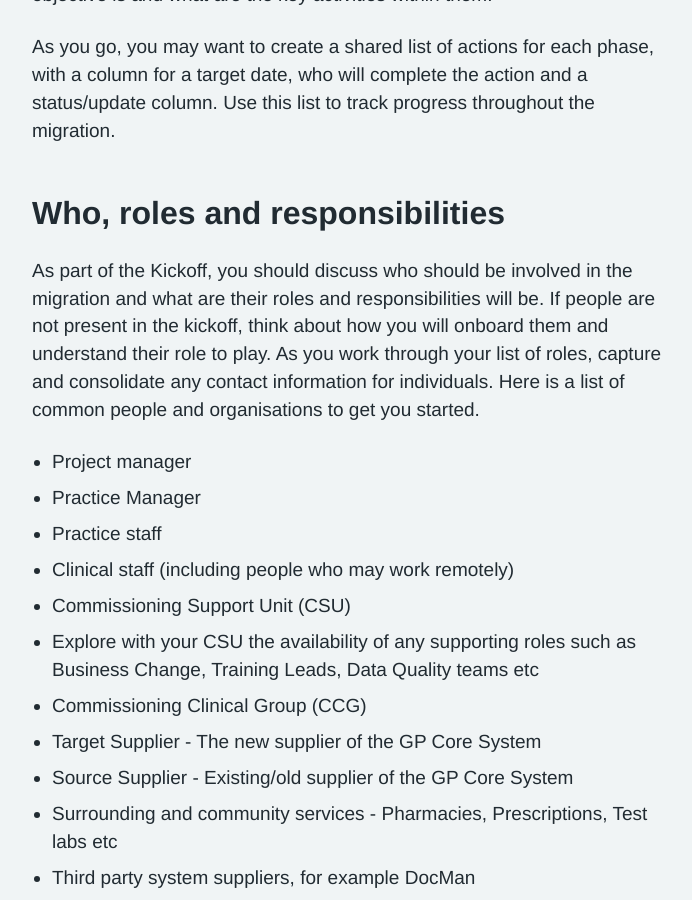
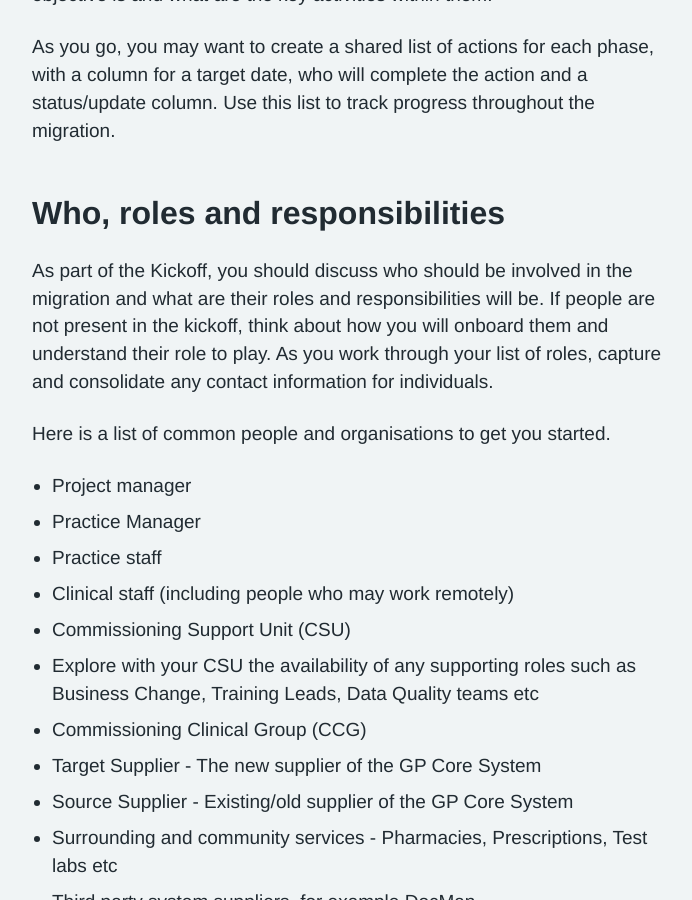
Before and after one commit to nhsconnect/prm-practice-migration, a Jekyll site: the page built from guide/01-kickoff.md, in a window 1280 px wide and 900 px high, scrolled down 1384 px. Shown: the whole window, without its empty margins (128-820 px from the left). Built offline with Jekyll 4.4.1, drawn with Linux system fonts in a browser that asks for light colours; some web fonts are replaced; part of the change alters nothing that is shown; some of the changed text lies outside the part shown.

```diff
--- a/guide/01-kickoff.md
+++ b/guide/01-kickoff.md
@@ -3,8 +3,8 @@ layout: page_with_sidebar
 permalink: guide/kickoff
 title: Kickoff
 subtitle: Get everyone on the same page about what needs to happen and when
-nextpage:
-previouspage:
+nextpage: /guide/technical-survey
+previouspage: /guide
 ---
 
 A ‘Kickoff’ is where you gather all the key people who will be involved in your migration to discuss the end to end process of migrating your system. The objective is to get everyone on the same page about what needs to happen and when.
@@ -34,7 +34,9 @@ As you go, you may want to create a shared list of actions for each phase, with
 
 ## Who, roles and responsibilities
 
-As part of the Kickoff, you should discuss who should be involved in the migration and what are their roles and responsibilities will be. If people are not present in the kickoff, think about how you will onboard them and understand their role to play. As you work through your list of roles, capture and consolidate any contact information for individuals. Here is a list of common people and organisations to get you started.
+As part of the Kickoff, you should discuss who should be involved in the migration and what are their roles and responsibilities will be. If people are not present in the kickoff, think about how you will onboard them and understand their role to play. As you work through your list of roles, capture and consolidate any contact information for individuals.
+
+Here is a list of common people and organisations to get you started.
 
 * Project manager
 * Practice Manager
@@ -118,3 +120,7 @@ During the migration, you may need to remove access to online services such as t
 
 ### Training
 We recommend you discuss how you will approach training at a high level. [Read more about training](training).
+
+
+### Lastly, make staff aware of the coming changes
+Are the Practice staff (and any people who work remotely) aware of the change? Think about what questions they may have and how you plan to answer them.
```
